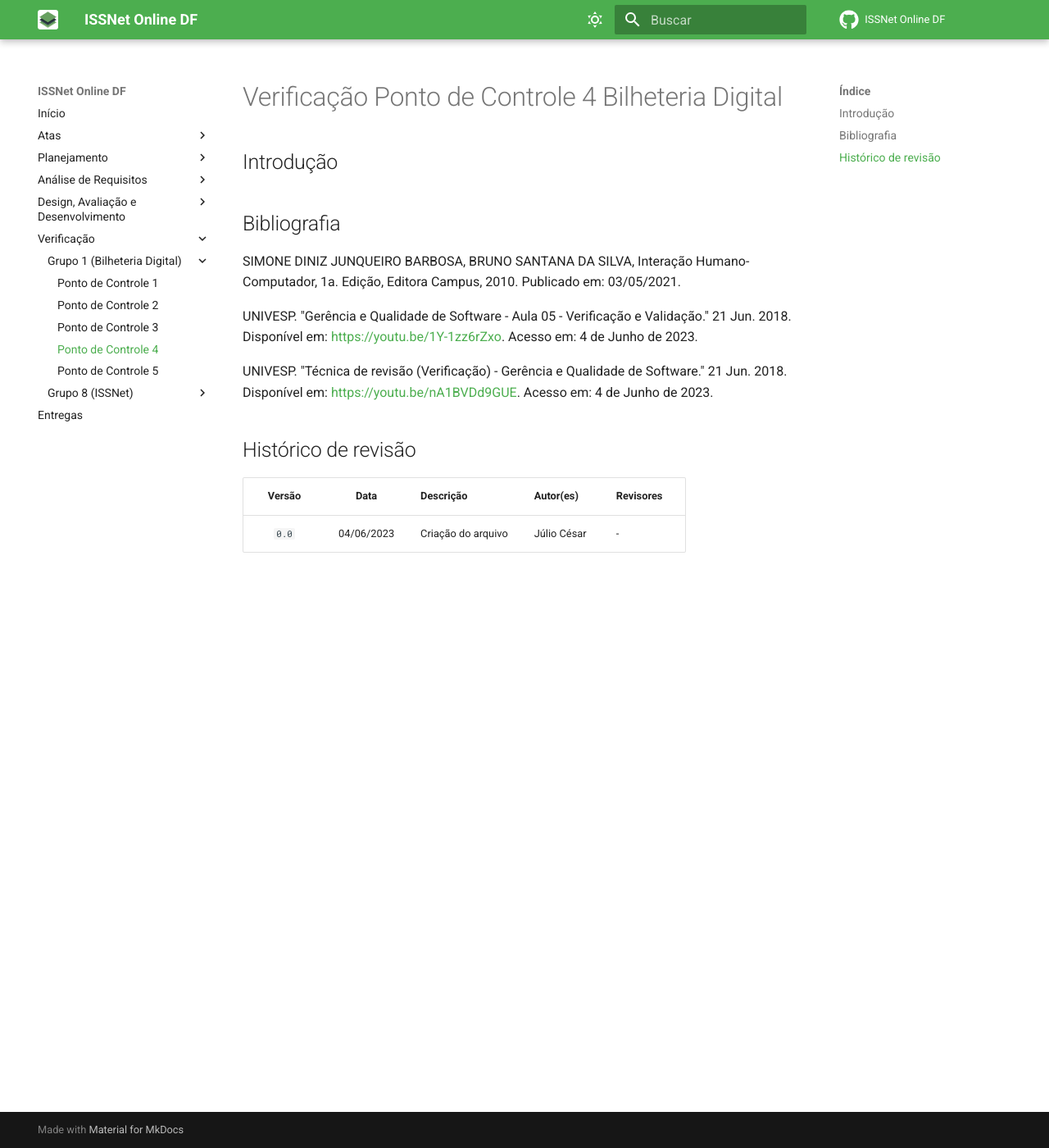
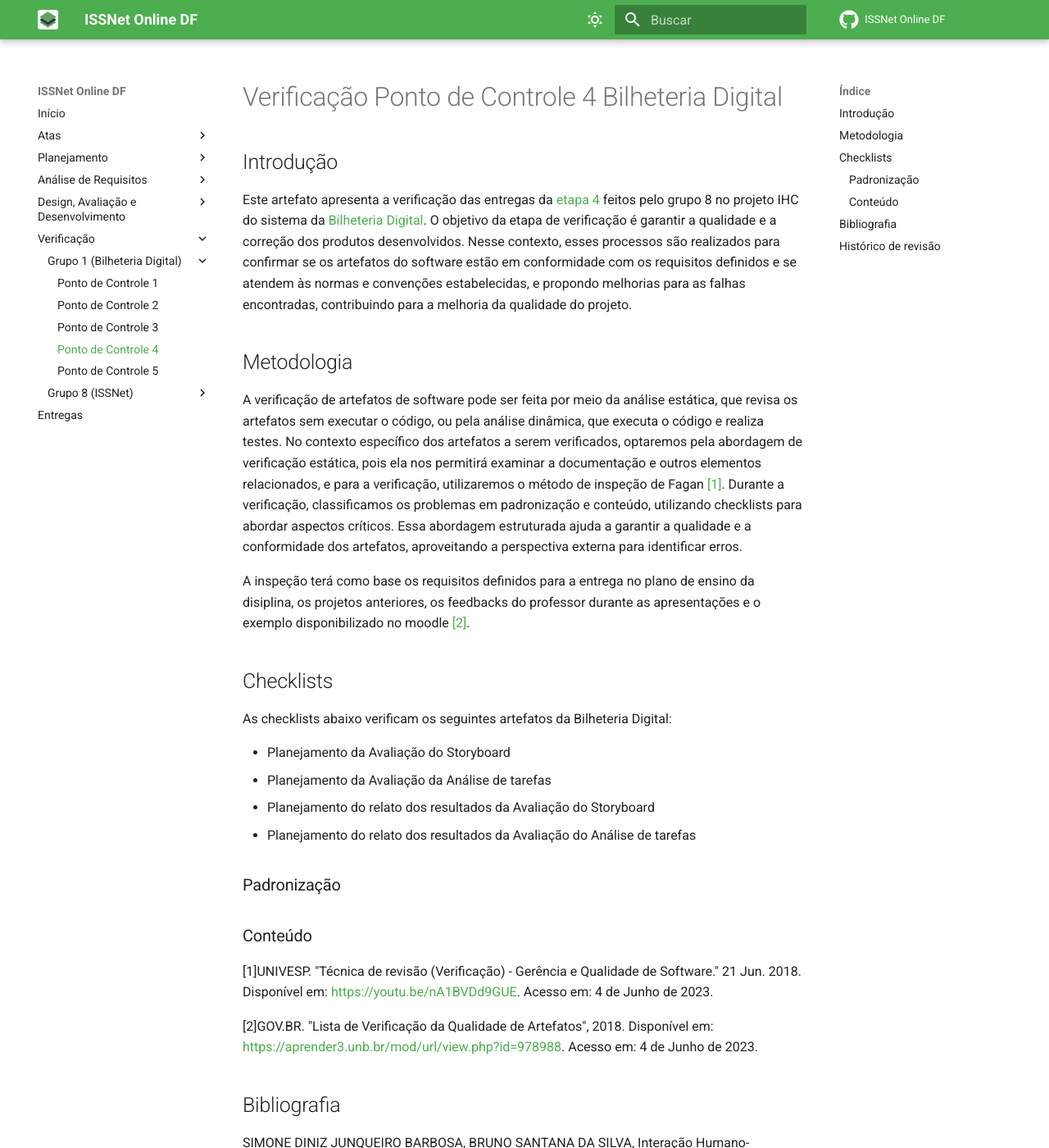
Before and after one commit to Interacao-Humano-Computador/2023.1-ISSNet, an MkDocs documentation site: the page built from gitpages/docs/verificacao/grupo1/pc4.md, in a window 1280 px wide and 1400 px high. Shown: the whole window at 82% size. Built offline with MkDocs 1.6.1 and Material for MkDocs 9.7.7, drawn with Linux system fonts in a browser that asks for light colours; comment, search, counter and statistics services are not loaded; some of the changed text lies outside the part shown.

Commit message:
adição de introdução e metodologia

```diff
--- a/gitpages/docs/verificacao/grupo1/pc4.md
+++ b/gitpages/docs/verificacao/grupo1/pc4.md
@@ -1,8 +1,30 @@
 # Verificação Ponto de Controle 4 Bilheteria Digital
 
 ## Introdução
+Este artefato apresenta a verificação das entregas da [etapa 4](https://interacao-humano-computador.github.io/2023.1-BilheteriaDigital/planejamento/cronograma/#entrega-4) feitos pelo grupo 8 no projeto IHC do sistema da [Bilheteria Digital](https://interacao-humano-computador.github.io/2023.1-BilheteriaDigital/). O objetivo da etapa de verificação é garantir a qualidade e a correção dos produtos desenvolvidos. Nesse contexto, esses processos são realizados para confirmar se os artefatos do software estão em conformidade com os requisitos definidos e se atendem às normas e convenções estabelecidas, e propondo melhorias para as falhas encontradas, contribuindo para a melhoria da qualidade do projeto.
+
+## Metodologia
+A verificação de artefatos de software pode ser feita por meio da análise estática, que revisa os artefatos sem executar o código, ou pela análise dinâmica, que executa o código e realiza testes. No contexto específico dos artefatos a serem verificados, optaremos pela abordagem de verificação estática, pois ela nos permitirá examinar a documentação e outros elementos relacionados, e para a verificação, utilizaremos o método de inspeção de Fagan <a href='#fagan'>[1]</a>. Durante a verificação, classificamos os problemas em padronização e conteúdo, utilizando checklists para abordar aspectos críticos. Essa abordagem estruturada ajuda a garantir a qualidade e a conformidade dos artefatos, aproveitando a perspectiva externa para identificar erros.
+
+A inspeção terá como base os requisitos definidos para a entrega no plano de ensino da disiplina, os projetos anteriores, os feedbacks do professor durante as apresentações e o exemplo disponibilizado no moodle <a href='#exemplo'>[2]</a>.
+
+## Checklists
+As checklists abaixo verificam os seguintes artefatos da Bilheteria Digital:
+
+- Planejamento da Avaliação do Storyboard
+- Planejamento da Avaliação da Análise de tarefas
+- Planejamento do relato dos resultados da Avaliação do Storyboard
+- Planejamento do relato dos resultados da Avaliação do Análise de tarefas
+
+### Padronização
+
+### Conteúdo
+
 
 <!-- ## Referências -->
+[1]<span id='fagan'>UNIVESP. "Técnica de revisão (Verificação) - Gerência e Qualidade de Software." 21 Jun. 2018. Disponível em: <https://youtu.be/nA1BVDd9GUE>. Acesso em: 4 de Junho de 2023.</span>
+
+[2]<span id='exemplo'>GOV.BR. "Lista de Verificação da Qualidade de Artefatos", 2018. Disponível em: <https://aprender3.unb.br/mod/url/view.php?id=978988>. Acesso em: 4 de Junho de 2023.</span>
 <!-- FONTES CITADAS UTILIZADAS PARA EMBASAR O TEXTO. REMOVER CASO NÃO HOUVER  -->
 
 ## Bibliografia
@@ -14,8 +36,12 @@
 
 UNIVESP. "Técnica de revisão (Verificação) - Gerência e Qualidade de Software." 21 Jun. 2018. Disponível em: <https://youtu.be/nA1BVDd9GUE>. Acesso em: 4 de Junho de 2023.
 
+Planejamento da Verificação, Lichess. Disponível em: <https://interacao-humano-computador.github.io/2022.2-Lichess/verificacao_validacao/pc4-planejamento/>
+
+
 ## Histórico de revisão
 
 | Versão     | Data        | Descrição                                 | Autor(es)       | Revisores       |
 | :--------: | :---------: | ----------------------------------------- | --------------- | --------------- |
 | `0.0`      | 04/06/2023  | Criação do arquivo                        | Júlio César     | - |
+| `0.1`      | 04/06/2023  | Adição da introdução e metodologia        | Arthur Trindade | Arthur D'Assumpção |
```
Also changed, not shown: gitpages/docs/verificacao/grupo1/pc1.md (+1 -0 lines).
